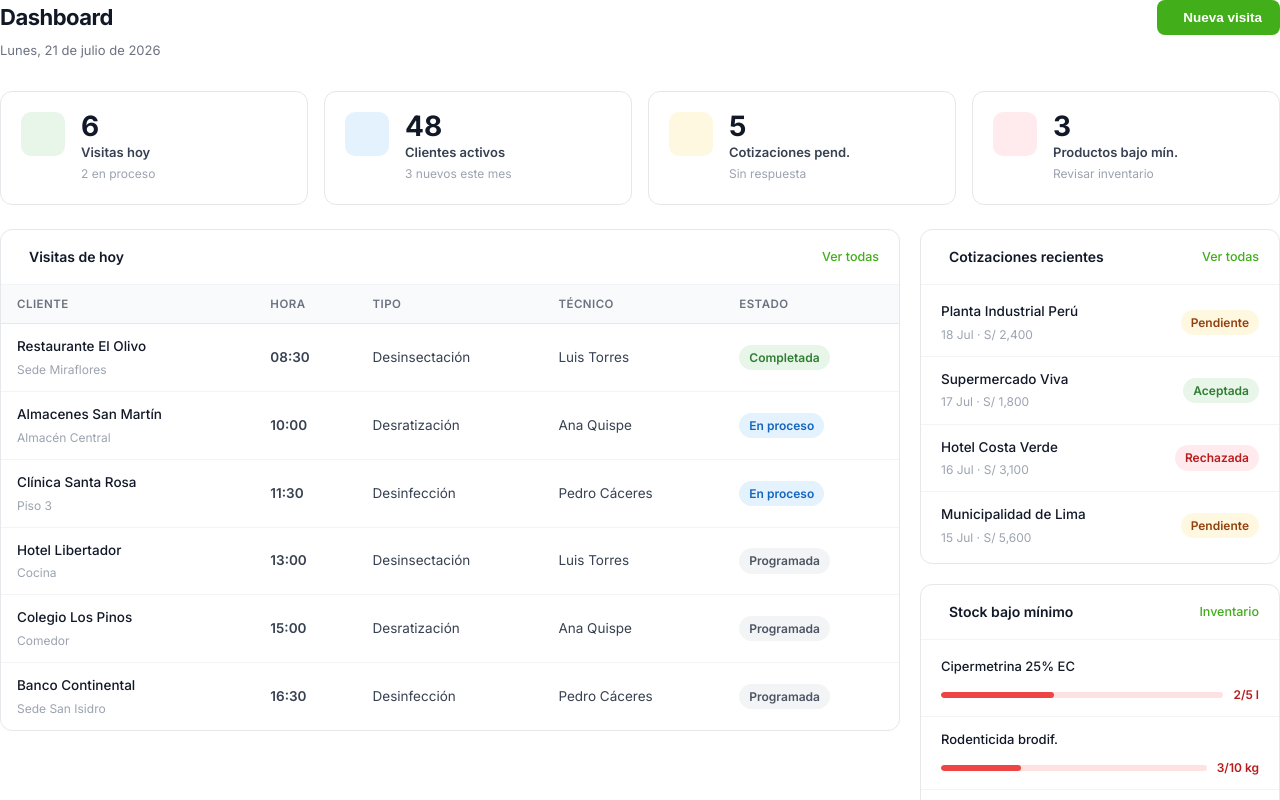
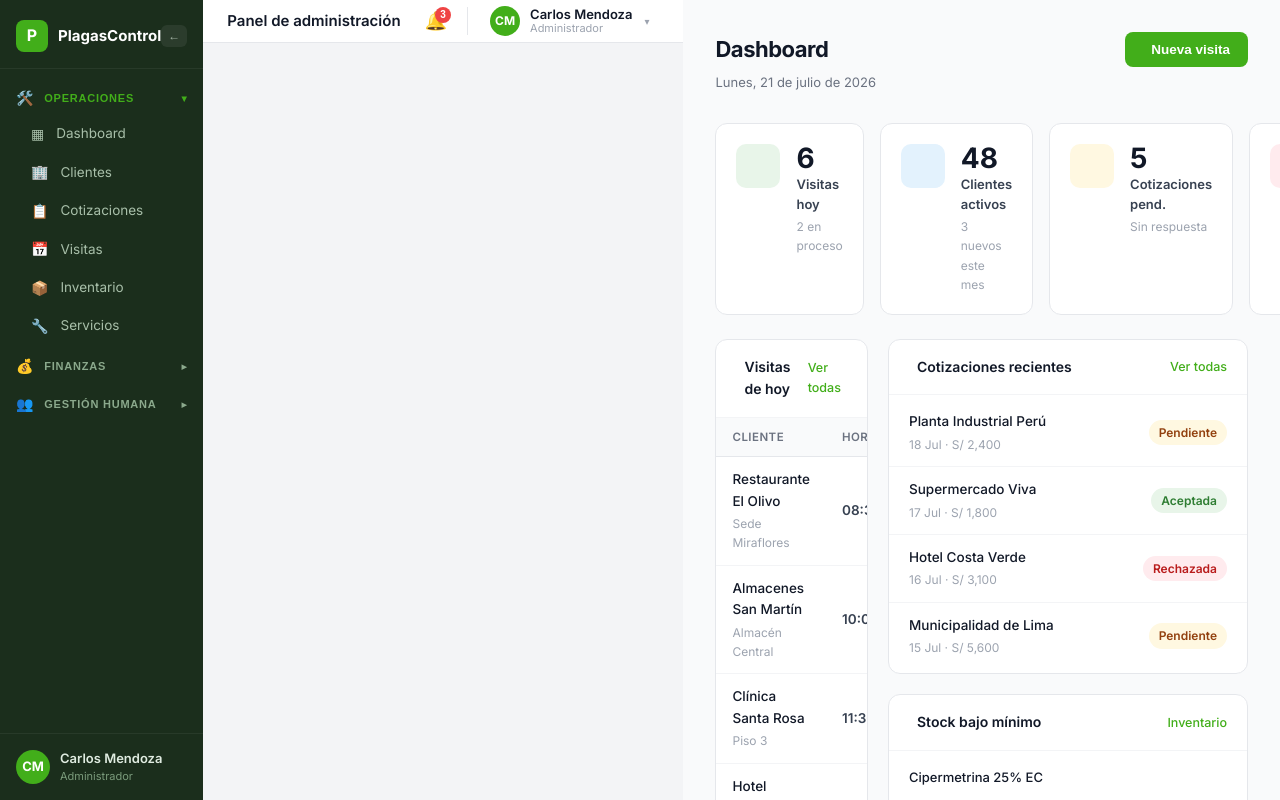
Before and after one commit to Jorgemercfa/Plataforma_web_Sistema_Control_Grupman, a Vue app: page /Home-item-admin in a window 1280 px wide. Built offline with nearby package versions, Linux system fonts and the light colour scheme.

Commit message:
add_layout_to_home_view

```diff
--- a/src/views/AdminViews/Home-item-admin.vue
+++ b/src/views/AdminViews/Home-item-admin.vue
@@ -1,12 +1,14 @@
 <script setup>
 import { ref } from 'vue';
+// Importamos la barra lateral desde components
+import layoutNavbarAdmin from '../../components/layoutNavbarAdmin.vue';
 
 /* ── Métricas mock ────────────────────────────────── */
 const stats = [
-  { label: 'Visitas hoy',        valor: 6,  sub: '2 en proceso',       icono: 'ti-calendar',      color: 'green'  },
-  { label: 'Clientes activos',   valor: 48, sub: '3 nuevos este mes',   icono: 'ti-building',      color: 'blue'   },
-  { label: 'Cotizaciones pend.', valor: 5,  sub: 'Sin respuesta',       icono: 'ti-file-invoice',  color: 'amber'  },
-  { label: 'Productos bajo mín.',valor: 3,  sub: 'Revisar inventario',  icono: 'ti-package',       color: 'red'    },
+  { label: 'Visitas hoy',        valor: 6,  sub: '2 en proceso',     icono: 'ti-calendar',      color: 'green'  },
+  { label: 'Clientes activos',   valor: 48, sub: '3 nuevos este mes', icono: 'ti-building',      color: 'blue'   },
+  { label: 'Cotizaciones pend.', valor: 5,  sub: 'Sin respuesta',      icono: 'ti-file-invoice',  color: 'amber'  },
+  { label: 'Productos bajo mín.',valor: 3,  sub: 'Revisar inventario', icono: 'ti-package',       color: 'red'    },
 ];
 
 /* ── Visitas del día mock ─────────────────────────── */
@@ -69,6 +71,12 @@
 </script>
 
 <template>
+  <div class="admin-layout">
+    <!-- Componente Menú Lateral -->
+    <layoutNavbarAdmin />
+
+    <!-- Contenido Principal -->
+    <main class="main-content">
       <div class="dashboard">
 
         <!-- Cabecera de página -->
@@ -199,13 +207,28 @@
         </div>
 
       </div>
+    </main>
+  </div>
 </template>
 
 <style scoped>
+/* ── Layout Contenedor Flexible ───────────────── */
+.admin-layout {
+  display: flex;
+  min-height: 100vh;
+  background-color: #f9fafb;
+}
+
+.main-content {
+  flex: 1;
+  padding: 32px;
+  overflow-y: auto;
+}
+
 /* ── Tokens locales ───────────────────────────── */
 .dashboard {
-  --green:  #42ae1a;
-  --green-s:#e8f5e9;
+  --green:   #42ae1a;
+  --green-s: #e8f5e9;
   font-family: 'Inter', 'Segoe UI', sans-serif;
   color: #111827;
 }
@@ -495,5 +518,6 @@
 @media (max-width: 600px) {
   .stats-grid { grid-template-columns: repeat(2, 1fr); gap: 12px; }
   .page-header { flex-direction: column; }
+  .main-content { padding: 16px; }
 }
 </style>
```
Lines whose indentation alone changed are shown as unchanged.
